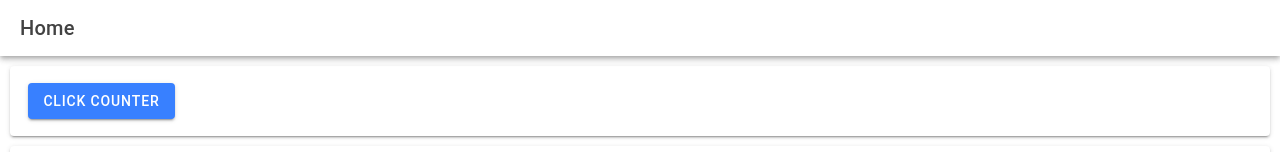
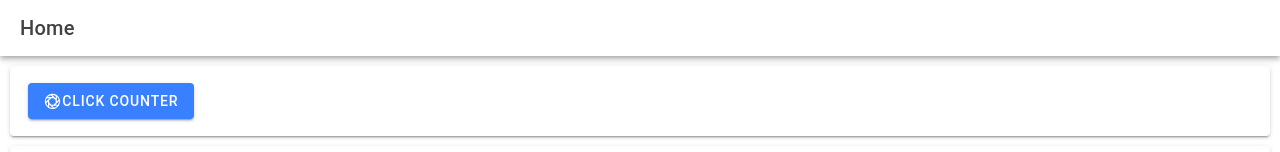
Before and after one commit to kenethlompon/ion-t-lompon, a React (Vite) app: page /Home in a window 1280 px wide. Shown: the top 152 px of the page. Built offline with nearby package versions, Linux system fonts and the light colour scheme.

Commit message:
added back button on calculator

```diff
--- a/package.json
+++ b/package.json
@@ -43,7 +43,7 @@
     "jsdom": "^22.1.0",
     "terser": "^5.4.0",
     "typescript": "^5.1.6",
-    "vite": "^5.0.0",
+    "vite": "5.2.9",
     "vitest": "^0.34.6"
   },
   "description": "An Ionic project"
--- a/src/pages/Calculator.tsx
+++ b/src/pages/Calculator.tsx
@@ -1,5 +1,5 @@
 import React, { useState } from 'react';
-import { IonContent, IonHeader, IonPage, IonTitle, IonToolbar, IonButton } from '@ionic/react';
+import { IonContent, IonHeader, IonPage, IonTitle, IonToolbar, IonButton, IonButtons, IonBackButton } from '@ionic/react';
 import './Calculator.css';
 
 const Calculator: React.FC = () => {
@@ -68,6 +68,9 @@
     <IonPage>
       <IonHeader>
         <IonToolbar>
+          <IonButtons slot="start">
+            <IonBackButton defaultHref="/" />
+          </IonButtons>
           <IonTitle>Calculator</IonTitle>
         </IonToolbar>
       </IonHeader>
--- a/src/pages/Home.tsx
+++ b/src/pages/Home.tsx
@@ -1,6 +1,6 @@
 import React, { useState } from 'react';
 import { IonContent, IonHeader, IonPage, IonTitle, IonToolbar, IonCard, IonCardHeader, IonCardSubtitle, IonCardTitle, IonCardContent, IonButton, IonIcon } from '@ionic/react';
-import { calculator } from 'ionicons/icons';
+import { apertureOutline, calculator } from 'ionicons/icons';
 import './ClickCounter.css';
 
 const ClickCounter: React.FC = () => {
@@ -37,7 +37,9 @@
         </IonHeader>
         <IonCard>
           <IonCardContent>
-            <IonButton routerLink="/click-counter">Click Counter</IonButton>
+          <IonButton routerLink="/click counter">
+            <IonIcon icon={apertureOutline} />
+           Click Counter</IonButton>
           </IonCardContent>
         </IonCard>
         <IonCard>
```
Also changed, not shown: 1 other file (tests, documents, lock files or other folders).
